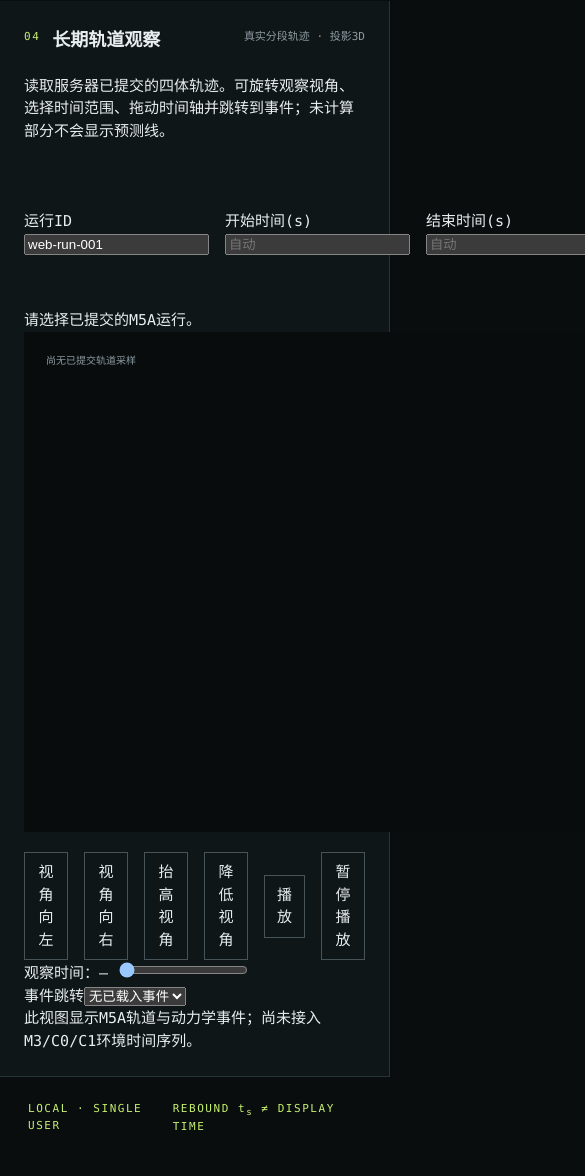
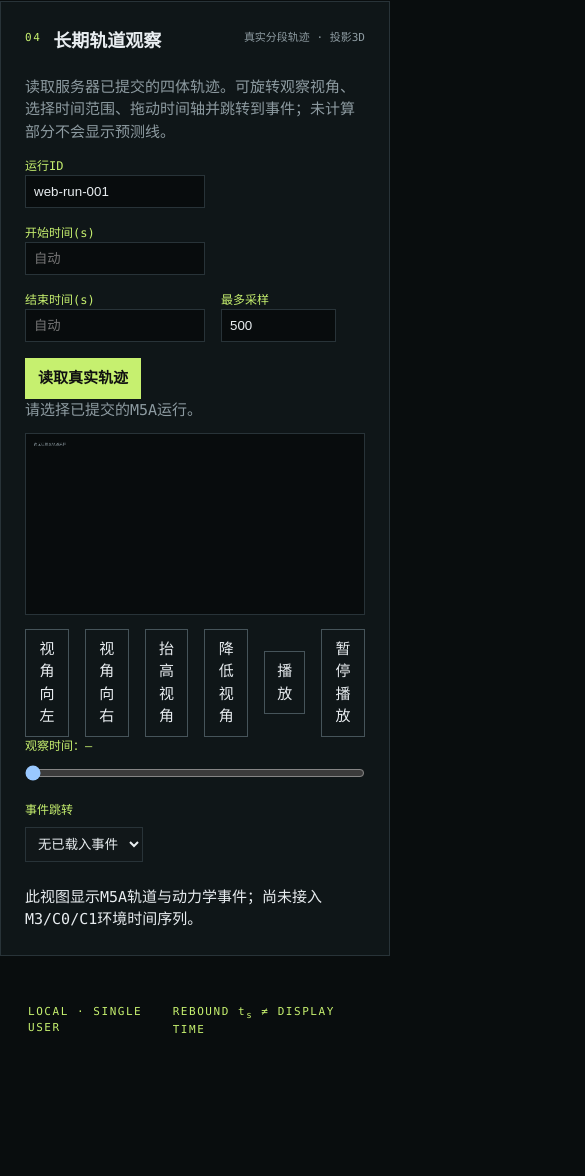
Before and after one commit to chenjunnan/threebodyplanet, a plain HTML site: page src/threebody/web/static/index.html in a window 390 px wide. Shown: the part 1970-3146 px from the top of the page, 585 px wide, since content can reach past the window. After the commit the page ends 3048 px from the top, so only its background shows below. Drawn offline with Linux system fonts and the light colour scheme; no server answers.

Commit message:
style(m5b04): responsive scientific orbital viewing panel

```diff
--- a/src/threebody/web/static/styles.css
+++ b/src/threebody/web/static/styles.css
@@ -32,3 +32,14 @@ textarea { width:100%; min-height:285px; resize:vertical; background:#080c0d; bo
 .task #job-state { margin-top:18px; }
 .task #job-details { max-height:320px; }
 @media (max-width:780px) { .task { margin:0 0 24px; } }
+
+.observer { margin:0 28px 28px; min-height:0; border:1px solid var(--line); }
+.observer > p { color:var(--muted); margin-bottom:12px; }
+.observer label { color:var(--lime); font-size:12px; display:block; }
+.observe-filters { flex-wrap:wrap; align-items:end; }
+.observe-filters input { display:block; min-width:115px; max-width:180px; background:#080c0d; color:var(--ink); padding:8px; border:1px solid var(--line); }
+#orbit-canvas { display:block; width:100%; height:auto; background:#080c0d; border:1px solid var(--line); margin:12px 0; }
+#orbit-time { display:block; width:100%; margin:10px 0; }
+.observe-bottom { display:flex; flex-wrap:wrap; gap:24px; align-items:start; margin-top:20px; }
+.observe-bottom select { display:block; max-width:100%; margin-top:8px; padding:8px; background:var(--panel);color:var(--ink);border:1px solid var(--line); }
+@media(max-width:780px) { .observer {margin:0 0 24px;} }
```
